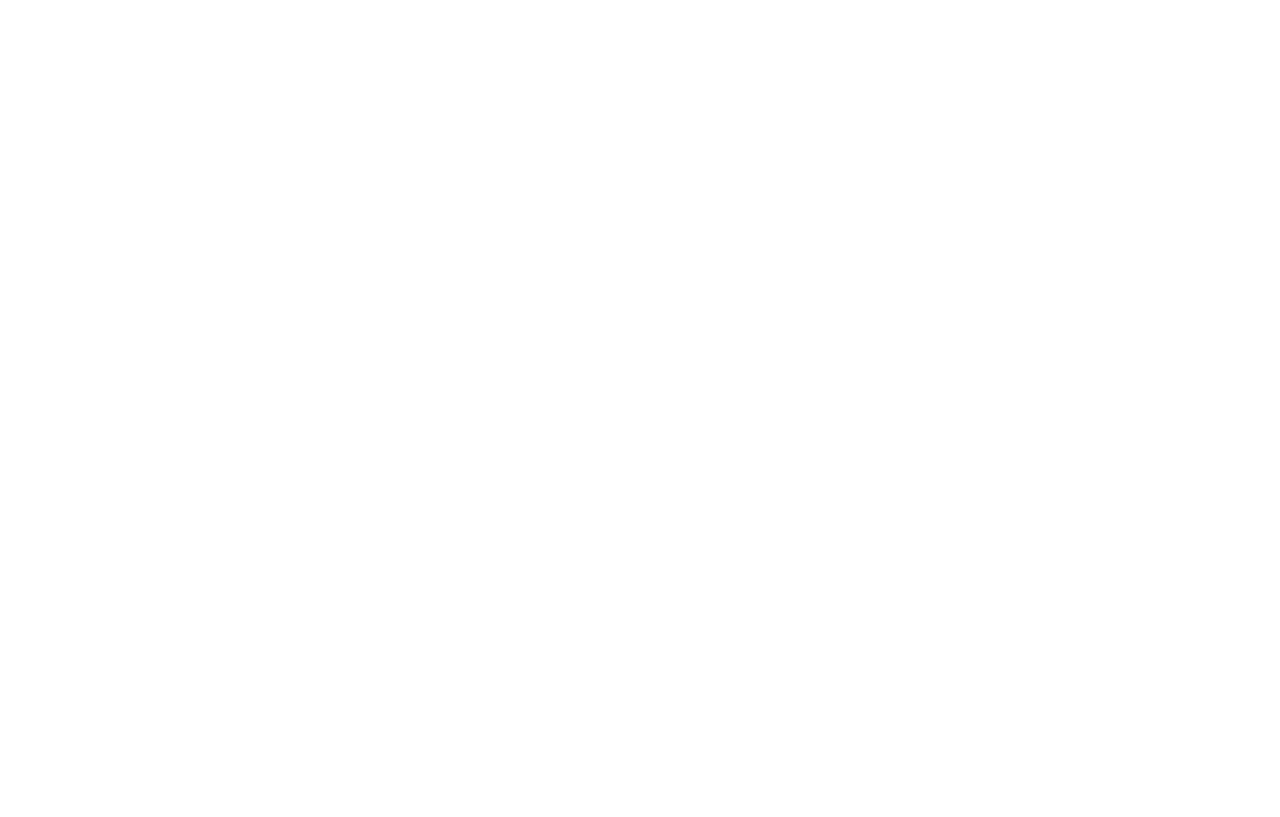
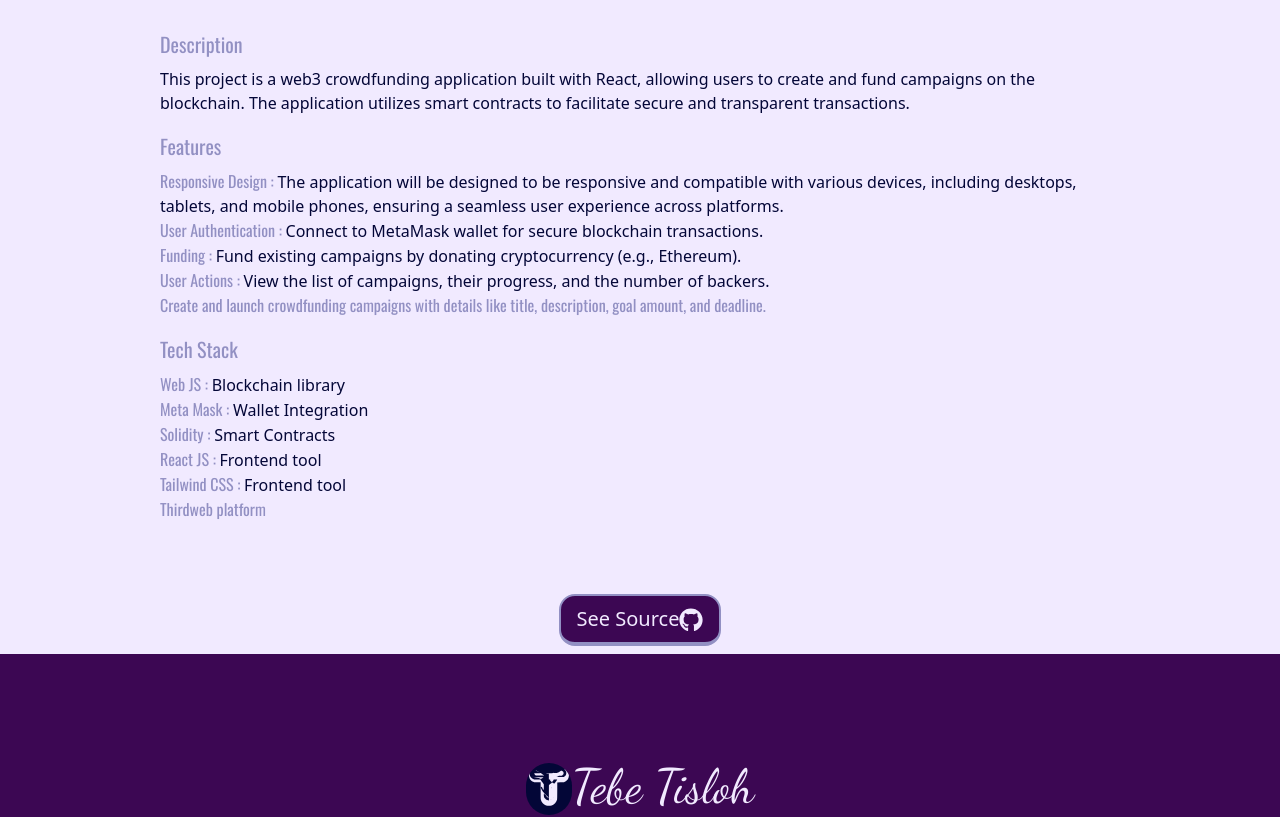
Before and after one commit to Booze33/tebe_portfolio, a React (Create React App) app: page /projects/web3-Crowd in a window 1280 px wide. Before the commit this address had no page. Shown: the part 1340-2157 px from the top of the page. Before the commit the page ends 800 px from the top, so only its background shows below. Built offline with nearby package versions, Linux system fonts and the light colour scheme; some icons are missing; the HTML template or start-up script is replaced by a standard one.

Commit message:
update portfolio

```diff
--- a/src/components/projects/web3.jsx
+++ b/src/components/projects/web3.jsx
@@ -1,9 +1,103 @@
-import React from 'react'
+import React, { useRef } from 'react';
+import { motion } from 'framer-motion';
+import { FaGithub } from "react-icons/fa";
+import { Link } from 'react-router-dom';
+import { HiArrowUturnLeft } from "react-icons/hi2";
+import image from '../../assets/images/crowdFunding.jpg';
+import commerce from '../../assets/images/crodFunding(2).png';
+import Footer from '../footer';
+
+const pathVariants = {
+  hidden: {
+    opacity: 0,
+  },
+  visible: {
+    opacity: 1,
+    transition: {
+      duration: 3,
+      delay: 1,
+      ease: "easeInOut"
+    }
+  }
+};
+
 
 const Web3 = () => {
+  const scrollRef = useRef(null);
+
   return (
-    <div>
+    <div className="w-screen h-full mt-4 pt-12" ref={scrollRef}>
+      <div className="sm:px-16 px-6 mt-12 flex flex-col items-center justify-center">
+        <Link to="/" className="flex flex-row text-xl sm:text-3xl absolute top-24 left-[5vw]">
+          <HiArrowUturnLeft />
+          <span>Back</span>
+        </Link>
+        <motion.h1
+          variants={pathVariants}
+          initial="hidden"
+          whileInView="visible"
+          className="text-5xl sm:text-7xl text-center sm:w-display w-feature font-curved"
+        >Web3 - CrowdFunding App</motion.h1>
+        <div className="my-8 h-one w-full bg-both" />
 
+        <img src={image} alt="Description" className="w-large sm:w-image sm:h-large h-tiny rounded-3xl mb-8 duration-500 hover:scale-105" />
+        <img src={commerce} alt="Description" className="w-large sm:w-image sm:h-large h-tiny rounded-3xl mb-8 duration-500 hover:scale-105" />
+
+        <div className="w-feature mb-8 px-8">
+          <motion.h2
+            variants={pathVariants}
+            initial="hidden"
+            whileInView="visible"
+            viewport={{ root: scrollRef }}
+            className="text-xl mt-4 mb-2 font-curved text-both">Description</motion.h2>
+
+          <motion.p
+            variants={pathVariants}
+            initial="hidden"
+            whileInView="visible"
+            viewport={{ root: scrollRef }}
+            className="mb-2">This project is a web3 crowdfunding application built with React, allowing users to create and fund campaigns on the blockchain. The application utilizes smart contracts to facilitate secure and transparent transactions.</motion.p>
+
+          <motion.h2
+            variants={pathVariants}
+            initial="hidden"
+            whileInView="visible"
+            viewport={{ root: scrollRef }}
+            className="text-xl mt-4 mb-2 font-curved text-both">Features</motion.h2>
+
+          <ul>
+              <li><span className="text-base mt-4 mb-2 font-curved text-both">Responsive Design :  </span>The application will be designed to be responsive and compatible with various devices, including desktops, tablets, and mobile phones, ensuring a seamless user experience across platforms.</li>
+              <li><span className="text-base mt-4 mb-2 font-curved text-both">User Authentication :  </span>Connect to MetaMask wallet for secure blockchain transactions.</li>
+              <li><span className="text-base mt-4 mb-2 font-curved text-both">Funding :  </span> Fund existing campaigns by donating cryptocurrency (e.g., Ethereum).</li>
+              <li><span className="text-base mt-4 mb-2 font-curved text-both">User Actions :  </span> View the list of campaigns, their progress, and the number of backers.</li>
+              <li><span className="text-base mt-4 mb-2 font-curved text-both">Create and launch crowdfunding campaigns with details like title, description, goal amount, and deadline.</span></li>
+          </ul>
+
+          <motion.h2
+            variants={pathVariants}
+            initial="hidden"
+            whileInView="visible"
+            viewport={{ root: scrollRef }}
+            className="text-xl mt-4 mb-2 font-curved text-both">Tech Stack</motion.h2>
+
+          <ul>
+              <li><span className="text-base mt-4 mb-2 font-curved text-both">Web JS :  </span> Blockchain library</li>
+              <li><span className="text-base mt-4 mb-2 font-curved text-both">Meta Mask :  </span> Wallet Integration</li>
+              <li><span className="text-base mt-4 mb-2 font-curved text-both">Solidity :  </span>Smart Contracts</li>
+              <li><span className="text-base mt-4 mb-2 font-curved text-both">React JS :  </span> Frontend tool</li>
+              <li><span className="text-base mt-4 mb-2 font-curved text-both">Tailwind CSS :  </span> Frontend tool</li>
+              <li><span className="text-base mt-4 mb-2 font-curved text-both">Thirdweb platform</span></li>
+          </ul>
+        </div>
+        <div className="flex sm:flex-row flex-col justify-center items-center mt-8">
+          <a href="https://github.com/Booze33/web3-app" target="_blank" rel="noreferrer" className="flex flex-row py-2 px-4 rounded-2xl dark:bg-footer-dark bg-footer-light text-dark dark:text-light-2 border-[#9290C3] border-x-2 border-t-2 border-b-4 sm:mx-2 my-2 text-xl">
+            <span>See Source</span>
+            <FaGithub className="mt-1 text-2xl" />
+          </a>
+        </div>
+
+      </div>
+      <Footer />
     </div>
   )
 }
```
